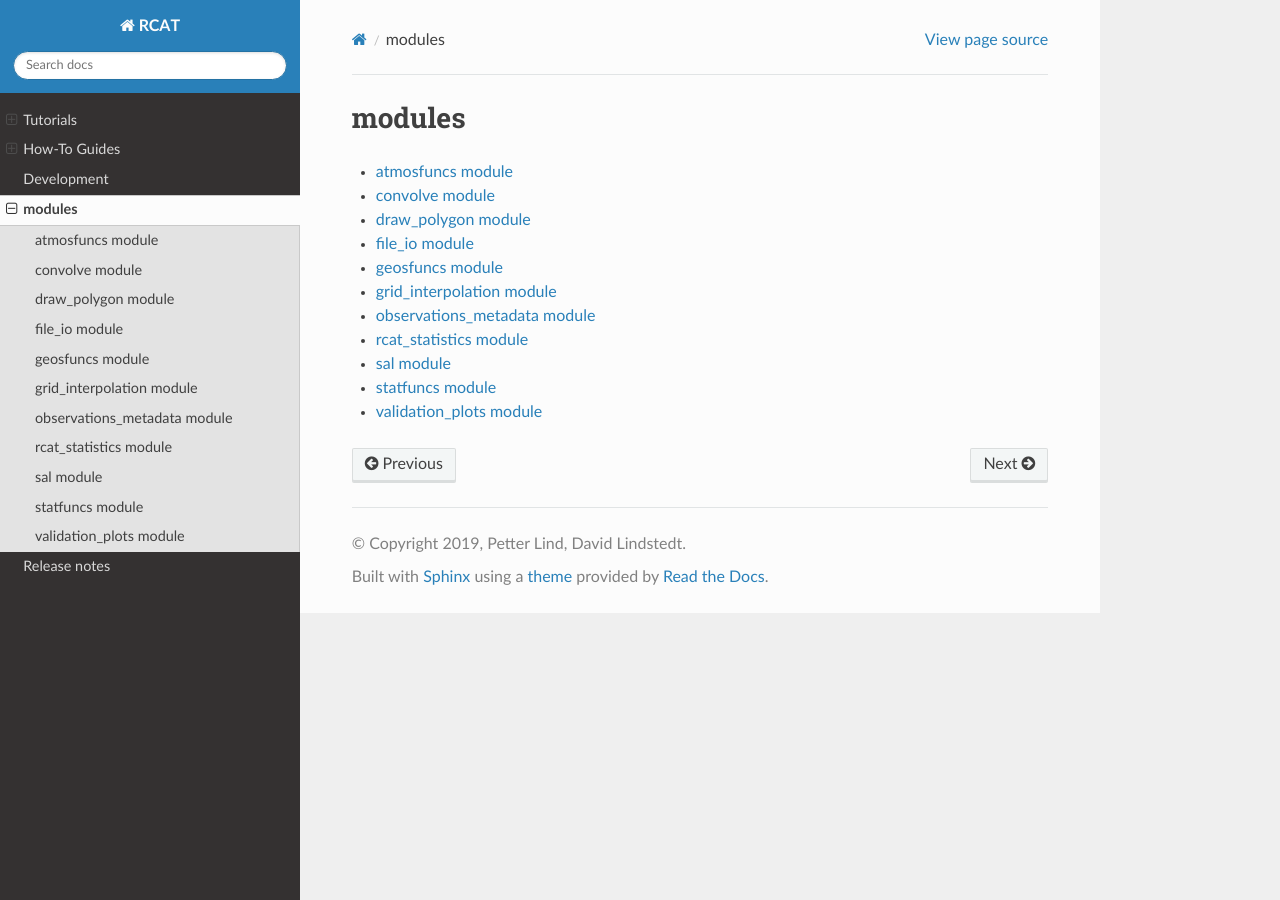
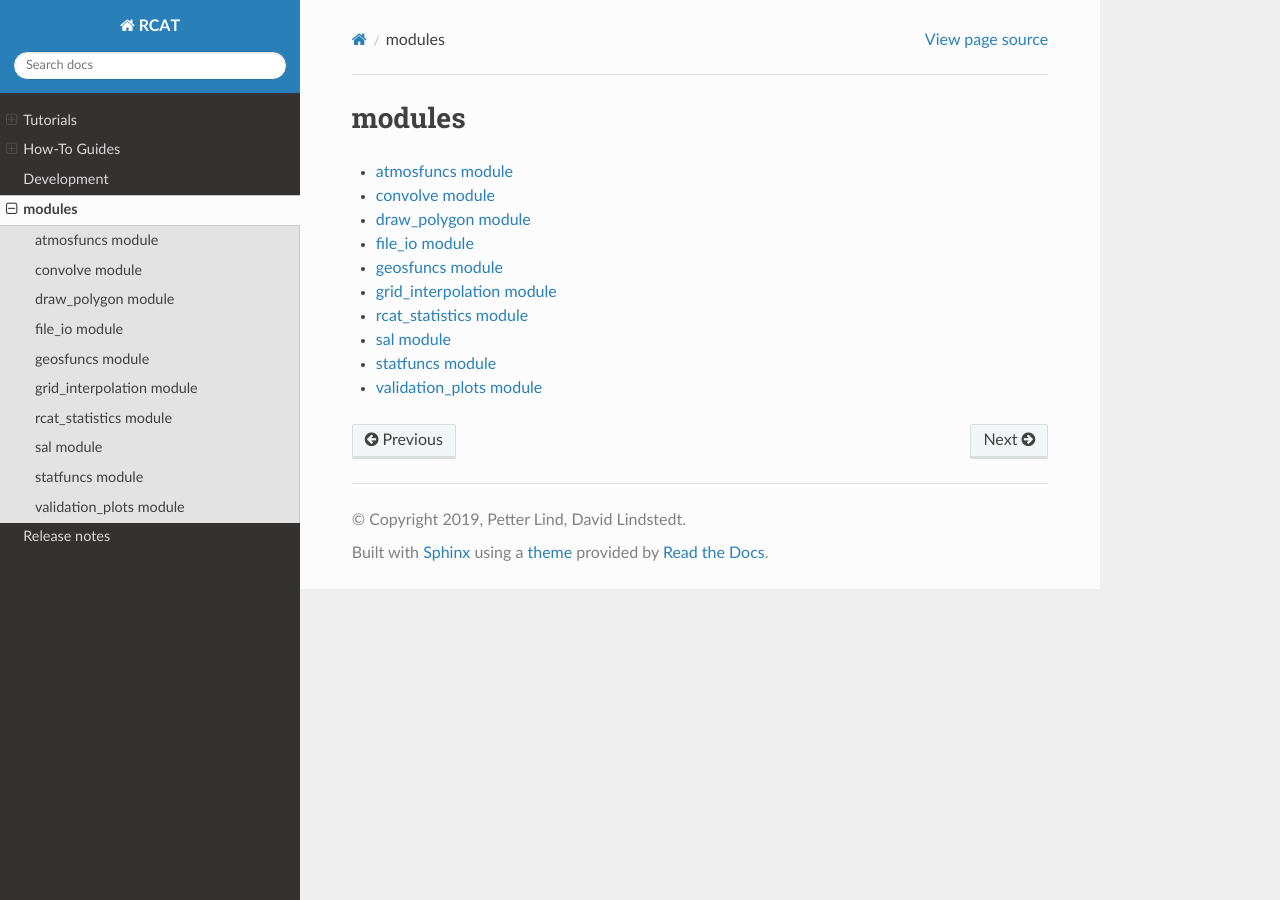
Before and after one commit to jplind79/RCAT, a Sphinx documentation site: the page built from docs/source/api.rst, in a window 1280 px wide. Built offline with Sphinx 7.4.7 and the Read the Docs theme 2.0.0, drawn with Linux system fonts in a browser that asks for light colours; pages that are not in the unit, such as notebooks, are missing from menus.

Commit message:
Bugfix
Signed-off-by: David Lindstedt <david.lindstedt@smhi.se>

```diff
--- a/docs/requirements.txt
+++ b/docs/requirements.txt
@@ -4,5 +4,6 @@ netCDF4
 numpy
 palettable
 pandas
+scikit-image
 scipy
 xarray
--- a/docs/source/api.rst
+++ b/docs/source/api.rst
@@ -12,7 +12,6 @@ modules
    geosfuncs
    grid_interpolation
    ini_reader
-   observations_metadata
    plots
    rcat_statistics
    sal
--- a/docs/source/observations_metadata.rst
+++ /dev/null
@@ -1,7 +0,0 @@
-observations\_metadata module
-=============================
-
-.. automodule:: observations_metadata
-   :members:
-   :undoc-members:
-   :show-inheritance:
```
Also changed, not shown: docs/README_configuration.md.
